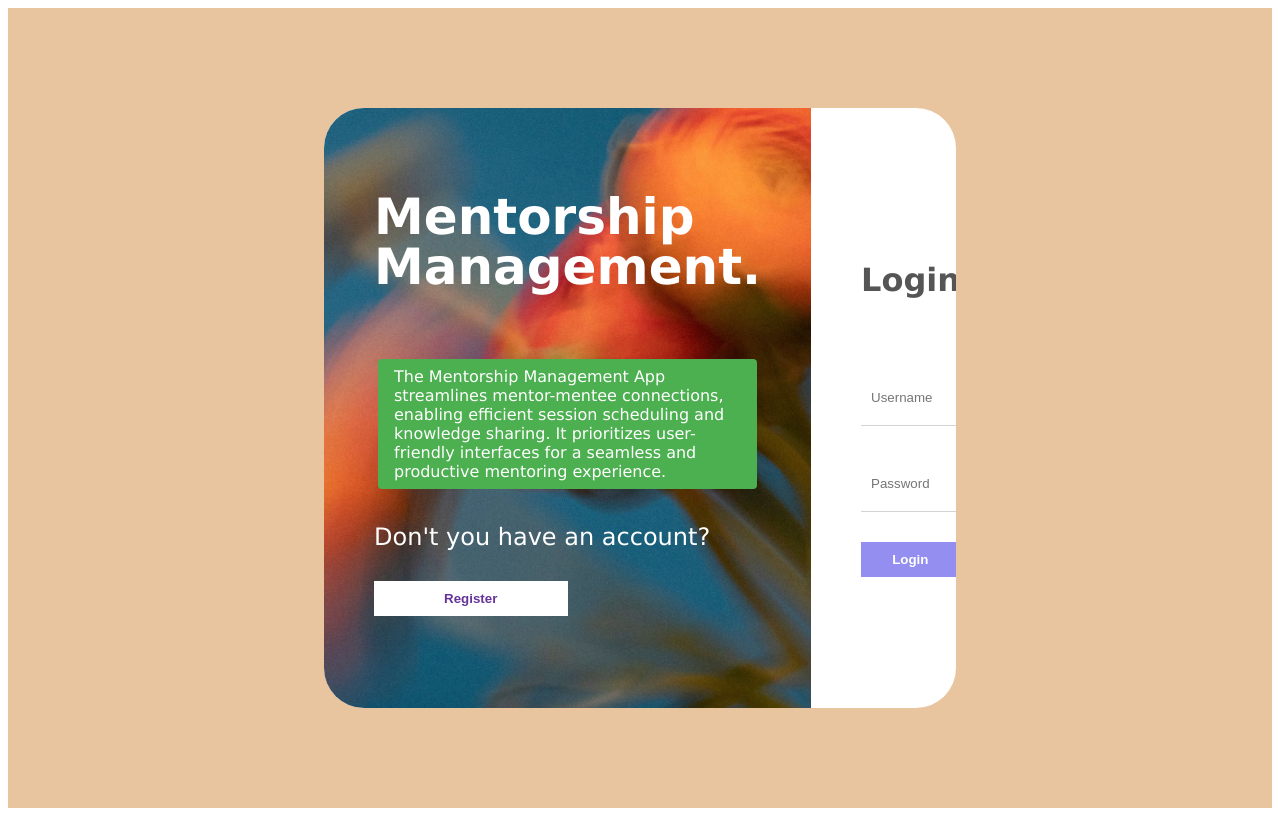
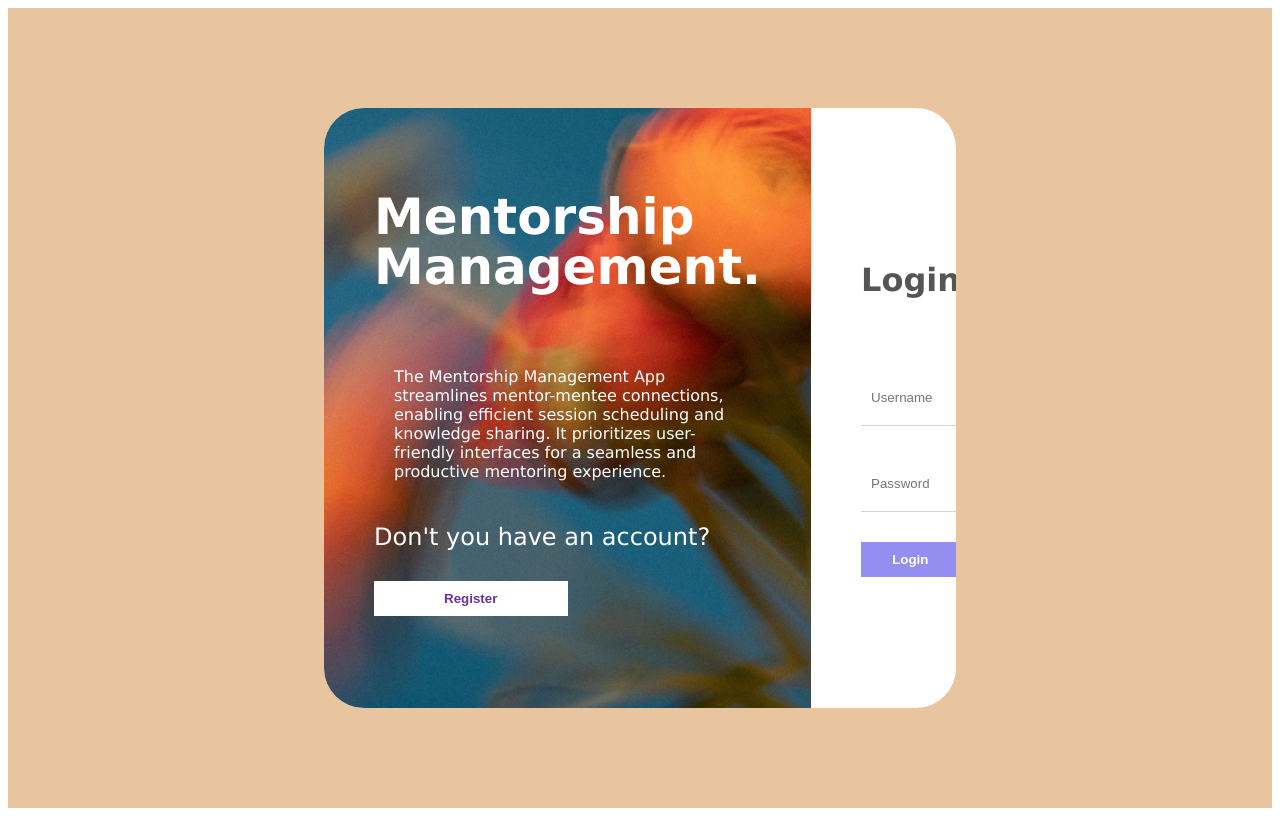
Before and after one commit to Horipriya-Arpita/Mentorship, a React (Create React App) app in the folder frontend/: page /login in a window 1280 px wide. Built offline with nearby package versions, Linux system fonts and the light colour scheme.

Commit message:
ui updated

```diff
--- a/frontend/src/pages/login/login.scss
+++ b/frontend/src/pages/login/login.scss
@@ -33,6 +33,8 @@
 
         p {
           font-style: bold;
+          background-color: transparent;
+
         }
 
         span {
--- a/frontend/src/pages/register/register.scss
+++ b/frontend/src/pages/register/register.scss
@@ -33,6 +33,7 @@
         }
 
         p {
+          background-color: transparent;
         }
 
         span {
```
